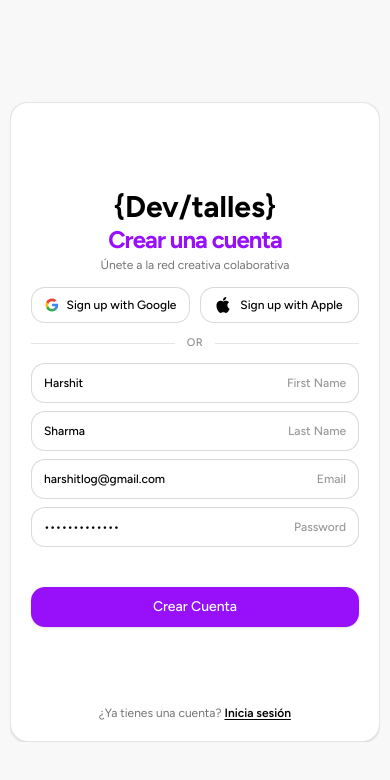
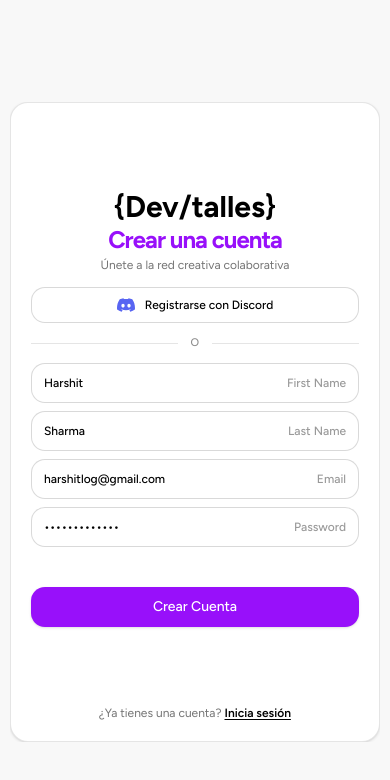
Before and after one commit to Joaco2603/Devtalles_Test_quertyv2, a Next.js app: page /register in a window 390 px wide. Shown: the top 780 px of the page. Built offline with nearby package versions, Linux system fonts and the light colour scheme.

Commit message:
login discord button added

```diff
--- a/app/(auth)/login/_ui/auth-section-1.tsx
+++ b/app/(auth)/login/_ui/auth-section-1.tsx
@@ -3,7 +3,7 @@
 import { GrainGradient } from "@paper-design/shaders-react";
 import { useState, type ReactNode, type FormEvent } from "react";
 import { motion } from "motion/react";
-import Image from "next/image";
+// import Image from "next/image";
 import Link from "next/link";
 
 // Apple-inspired spring physics (instant response, critically damped)
@@ -13,7 +13,7 @@ export default function AuthSectionOne() {
   const [email, setEmail] = useState("harshitlog@gmail.com");
   const [password, setPassword] = useState("••••••••••••");
   const [showPassword, setShowPassword] = useState(false);
-  const [rememberMe, setRememberMe] = useState(true);
+  // const [rememberMe, setRememberMe] = useState(true);
   const [isLoading, setIsLoading] = useState(false);
 
   const handleSubmit = (e: FormEvent) => {
@@ -53,9 +53,8 @@ export default function AuthSectionOne() {
             </div>
 
             {/* Social Logins */}
-            <div className="mt-4 sm:mt-5 grid grid-cols-2 gap-2.5">
-              <SocialButton icon={<GoogleIcon />} label="Sign in with Google" />
-              <SocialButton icon={<AppleIcon />} label="Sign in with Apple" />
+            <div className="mt-4 sm:mt-5">
+              <SocialButton icon={<DiscordIcon />} label="Iniciar sesión con Discord" />
             </div>
 
             {/* Minimalist Divider */}
@@ -215,7 +214,7 @@ function SocialButton({ icon, label }: { icon: ReactNode; label: string }) {
   return (
     <button
       type="button"
-      className="flex h-10 items-center justify-center gap-2 rounded-xl border border-black/15 bg-white px-3 text-xs sm:text-[13px] font-medium text-black transition-all duration-150 ease-out active:scale-[0.98] hover:bg-black/4 dark:border-white/15 dark:bg-white/5 dark:text-white dark:hover:bg-white/10 cursor-pointer"
+      className="flex h-10 w-full items-center justify-center gap-2.5 rounded-xl border border-black/15 bg-white px-3 text-xs sm:text-[13px] font-medium text-black transition-all duration-150 ease-out active:scale-[0.98] hover:bg-black/4 dark:border-white/15 dark:bg-white/5 dark:text-white dark:hover:bg-white/10 cursor-pointer"
     >
       <span className="shrink-0">{icon}</span>
       <span className="truncate">{label}</span>
@@ -266,25 +265,15 @@ function FieldBox({
 // ICONS
 // =============================================================================
 
-function GoogleIcon() {
+function DiscordIcon({ className = "size-4.5" }: { className?: string }) {
   return (
-    <svg width="15" height="15" viewBox="0 0 24 24" aria-hidden="true">
-      <path
-        d="M22.56 12.25c0-.78-.07-1.53-.2-2.25H12v4.26h5.92c-.26 1.37-1.04 2.53-2.21 3.31v2.77h3.57c2.08-1.92 3.28-4.74 3.28-8.09Z"
-        fill="#4285F4"
-      />
-      <path
-        d="M12 23c2.97 0 5.46-.98 7.28-2.66l-3.57-2.77c-.98.66-2.23 1.06-3.71 1.06-2.86 0-5.29-1.93-6.16-4.53H2.18v2.84C3.99 20.53 7.7 23 12 23Z"
-        fill="#34A853"
-      />
-      <path
-        d="M5.84 14.1c-.22-.66-.35-1.36-.35-2.1s.13-1.44.35-2.1V7.06H2.18C1.43 8.55 1 10.22 1 12s.43 3.45 1.18 4.94l3.66-2.84Z"
-        fill="#FBBC05"
-      />
-      <path
-        d="M12 5.38c1.62 0 3.06.56 4.21 1.64l3.15-3.15C17.45 2.09 14.97 1 12 1 7.7 1 3.99 3.47 2.18 7.06l3.66 2.84C6.71 7.3 9.14 5.38 12 5.38Z"
-        fill="#EB4335"
-      />
+    <svg
+      viewBox="0 0 24 24"
+      fill="currentColor"
+      className={`text-[#5865F2] ${className}`}
+      aria-hidden="true"
+    >
+      <path d="M20.317 4.37a19.791 19.791 0 0 0-4.885-1.515.074.074 0 0 0-.079.037c-.21.375-.444.864-.608 1.25a18.27 18.27 0 0 0-5.487 0 12.64 12.64 0 0 0-.617-1.25.077.077 0 0 0-.079-.037A19.736 19.736 0 0 0 3.677 4.37a.07.07 0 0 0-.032.027C.533 9.046-.32 13.58.099 18.057a.082.082 0 0 0 .031.057 19.9 19.9 0 0 0 5.993 3.03.078.078 0 0 0 .084-.028c.462-.63.874-1.295 1.226-1.994.021-.041.001-.09-.041-.106a13.107 13.107 0 0 1-1.872-.892.077.077 0 0 1-.008-.128 10.2 10.2 0 0 0 .372-.292.074.074 0 0 1 .077-.01c3.929 1.793 8.18 1.793 12.061 0a.074.074 0 0 1 .078.01c.12.098.246.198.373.292a.077.077 0 0 1-.006.127 12.299 12.299 0 0 1-1.873.894.077.077 0 0 0-.041.107c.36.698.772 1.362 1.225 1.993a.076.076 0 0 0 .084.028 19.839 19.839 0 0 0 6.002-3.03.077.077 0 0 0 .032-.054c.5-5.177-.838-9.674-3.549-13.66a.061.061 0 0 0-.031-.028zM8.02 15.33c-1.183 0-2.157-1.085-2.157-2.419 0-1.333.956-2.419 2.157-2.419 1.21 0 2.176 1.096 2.157 2.42 0 1.333-.956 2.418-2.157 2.418zm7.975 0c-1.183 0-2.157-1.085-2.157-2.419 0-1.333.955-2.419 2.157-2.419 1.21 0 2.176 1.096 2.157 2.42 0 1.333-.946 2.418-2.157 2.418z" />
     </svg>
   );
 }
--- a/app/(auth)/register/_ui/auth-section-2.tsx
+++ b/app/(auth)/register/_ui/auth-section-2.tsx
@@ -147,9 +147,8 @@ export default function AuthSectionTwo() {
             </div>
 
             {/* Social Logins */}
-            <div className="mt-3.5 sm:mt-4 grid grid-cols-2 gap-2.5">
-              <SocialButton icon={<GoogleIcon />} label="Sign up with Google" />
-              <SocialButton icon={<AppleIcon />} label="Sign up with Apple" />
+            <div className="mt-3.5 sm:mt-4">
+              <SocialButton icon={<DiscordIcon />} label="Registrarse con Discord" />
             </div>
 
             {/* Divider */}
@@ -158,7 +157,7 @@ export default function AuthSectionTwo() {
                 <div className="w-full border-t border-black/10 dark:border-white/10" />
               </div>
               <div className="relative bg-white dark:bg-[#0a0a0a] px-3 text-[11px] font-medium text-black/45 dark:text-white/45 uppercase tracking-wider">
-                or
+                o
               </div>
             </div>
 
@@ -261,7 +260,7 @@ function SocialButton({ icon, label }: { icon: ReactNode; label: string }) {
   return (
     <button
       type="button"
-      className="flex h-9 sm:h-10 items-center justify-center gap-2 rounded-xl border border-black/15 bg-white px-3 text-xs sm:text-[13px] font-medium text-black transition-all duration-150 ease-out active:scale-[0.98] hover:bg-black/4 dark:border-white/15 dark:bg-white/5 dark:text-white dark:hover:bg-white/10 cursor-pointer"
+      className="flex h-9 sm:h-10 w-full items-center justify-center gap-2.5 rounded-xl border border-black/15 bg-white px-3 text-xs sm:text-[13px] font-medium text-black transition-all duration-150 ease-out active:scale-[0.98] hover:bg-black/4 dark:border-white/15 dark:bg-white/5 dark:text-white dark:hover:bg-white/10 cursor-pointer"
     >
       <span className="shrink-0">{icon}</span>
       <span className="truncate">{label}</span>
@@ -332,33 +331,15 @@ function CheckboxLine({ children }: { children: ReactNode }) {
   );
 }
 
-function GoogleIcon() {
+function DiscordIcon({ className = "size-4.5" }: { className?: string }) {
   return (
-    <svg width="14" height="14" viewBox="0 0 24 24" aria-hidden="true">
-      <path
-        d="M22.56 12.25c0-.78-.07-1.53-.2-2.25H12v4.26h5.92c-.26 1.37-1.04 2.53-2.21 3.31v2.77h3.57c2.08-1.92 3.28-4.74 3.28-8.09Z"
-        fill="#4285F4"
-      />
-      <path
-        d="M12 23c2.97 0 5.46-.98 7.28-2.66l-3.57-2.77c-.98.66-2.23 1.06-3.71 1.06-2.86 0-5.29-1.93-6.16-4.53H2.18v2.84C3.99 20.53 7.7 23 12 23Z"
-        fill="#34A853"
-      />
-      <path
-        d="M5.84 14.1c-.22-.66-.35-1.36-.35-2.1s.13-1.44.35-2.1V7.06H2.18C1.43 8.55 1 10.22 1 12s.43 3.45 1.18 4.94l3.66-2.84Z"
-        fill="#FBBC05"
-      />
-      <path
-        d="M12 5.38c1.62 0 3.06.56 4.21 1.64l3.15-3.15C17.45 2.09 14.97 1 12 1 7.7 1 3.99 3.47 2.18 7.06l3.66 2.84C6.71 7.3 9.14 5.38 12 5.38Z"
-        fill="#EB4335"
-      />
+    <svg
+      viewBox="0 0 24 24"
+      fill="currentColor"
+      className={`text-[#5865F2] ${className}`}
+      aria-hidden="true"
+    >
+      <path d="M20.317 4.37a19.791 19.791 0 0 0-4.885-1.515.074.074 0 0 0-.079.037c-.21.375-.444.864-.608 1.25a18.27 18.27 0 0 0-5.487 0 12.64 12.64 0 0 0-.617-1.25.077.077 0 0 0-.079-.037A19.736 19.736 0 0 0 3.677 4.37a.07.07 0 0 0-.032.027C.533 9.046-.32 13.58.099 18.057a.082.082 0 0 0 .031.057 19.9 19.9 0 0 0 5.993 3.03.078.078 0 0 0 .084-.028c.462-.63.874-1.295 1.226-1.994.021-.041.001-.09-.041-.106a13.107 13.107 0 0 1-1.872-.892.077.077 0 0 1-.008-.128 10.2 10.2 0 0 0 .372-.292.074.074 0 0 1 .077-.01c3.929 1.793 8.18 1.793 12.061 0a.074.074 0 0 1 .078.01c.12.098.246.198.373.292a.077.077 0 0 1-.006.127 12.299 12.299 0 0 1-1.873.894.077.077 0 0 0-.041.107c.36.698.772 1.362 1.225 1.993a.076.076 0 0 0 .084.028 19.839 19.839 0 0 0 6.002-3.03.077.077 0 0 0 .032-.054c.5-5.177-.838-9.674-3.549-13.66a.061.061 0 0 0-.031-.028zM8.02 15.33c-1.183 0-2.157-1.085-2.157-2.419 0-1.333.956-2.419 2.157-2.419 1.21 0 2.176 1.096 2.157 2.42 0 1.333-.956 2.418-2.157 2.418zm7.975 0c-1.183 0-2.157-1.085-2.157-2.419 0-1.333.955-2.419 2.157-2.419 1.21 0 2.176 1.096 2.157 2.42 0 1.333-.946 2.418-2.157 2.418z" />
     </svg>
   );
 }
-
-function AppleIcon({ className = "size-4" }: { className?: string }) {
-  return (
-    <svg viewBox="0 0 24 24" fill="currentColor" className={className} aria-hidden="true">
-      <path d="M17.05 12.54c-.03-3.02 2.47-4.47 2.58-4.54-1.41-2.06-3.6-2.34-4.38-2.37-1.86-.19-3.64 1.1-4.58 1.1-.95 0-2.42-1.07-3.98-1.04-2.05.03-3.94 1.19-4.99 3.02-2.13 3.69-.54 9.16 1.53 12.15 1.01 1.46 2.22 3.1 3.81 3.04 1.53-.06 2.11-.99 3.96-.99s2.37.99 3.99.96c1.65-.03 2.69-1.49 3.69-2.96 1.16-1.69 1.64-3.33 1.66-3.41-.04-.02-3.2-1.23-3.24-4.87ZM14.03 3.66c.84-1.02 1.41-2.43 1.25-3.84-1.21.05-2.68.81-3.55 1.83-.78.9-1.46 2.34-1.28 3.72 1.35.1 2.73-.69 3.58-1.71Z" />
-    </svg>
-  );
-}
```
